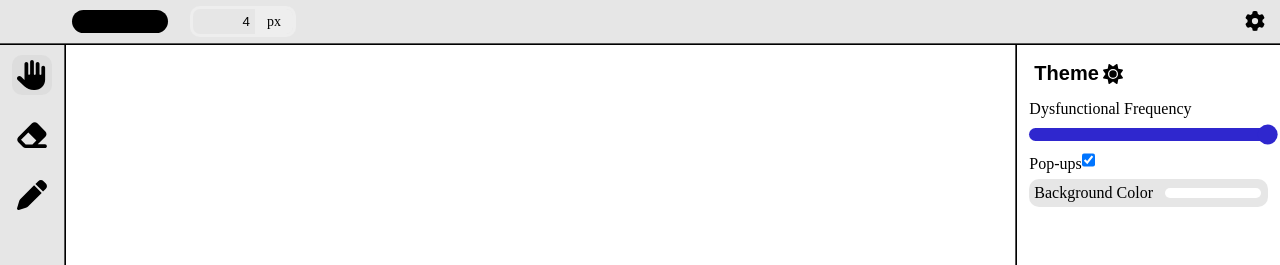
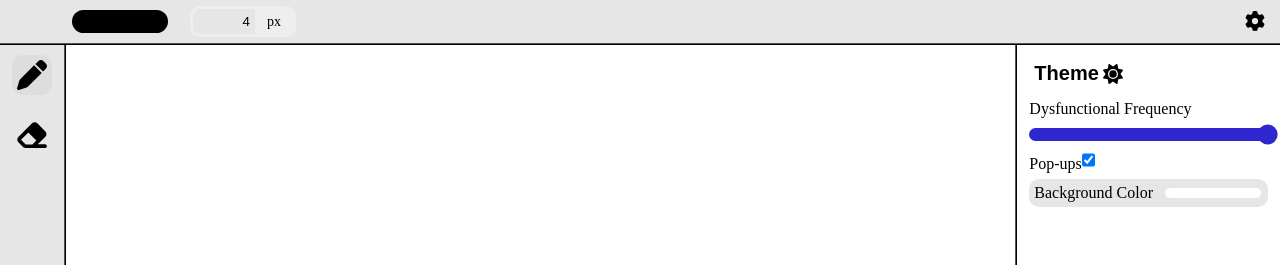
Before and after one commit to ZMensRain/Drawing-Hackathon, a React (Vite) app: page / in a window 1280 px wide. Shown: the top 265 px of the page. Built offline with nearby package versions, Linux system fonts and the light colour scheme.

Commit message:
updated tool bar to remove useless hand and made eraser more useable

```diff
--- a/src/components/eraser.tsx
+++ b/src/components/eraser.tsx
@@ -2,7 +2,7 @@ import { useContext, useEffect } from "react";
 import { settingsContext } from "../context/settingsContext";
 
 const Eraser = () => {
-  const { settings } = useContext(settingsContext);
+  const { settings, setSettings } = useContext(settingsContext);
 
   useEffect(() => {
     if (settings.tool === 1) {
@@ -14,8 +14,9 @@ const Eraser = () => {
       if (ctx == null) return;
       ctx.fillStyle = settings.backgroundColor;
       ctx.fillRect(0, 0, canvas.width, canvas.height);
+      setSettings({ ...settings, tool: 0 });
     }
-  }, [settings.backgroundColor, settings.tool]);
+  }, [setSettings, settings, settings.backgroundColor, settings.tool]);
 
   return null;
 };
--- a/src/components/manageDrawing.tsx
+++ b/src/components/manageDrawing.tsx
@@ -36,6 +36,7 @@ const ManageDrawing = () => {
 
       if (ctx === null) return;
       if (e.buttons !== 1) return;
+      if (settings.tool !== 0) return;
 
       ctx.beginPath();
       ctx.arc(
--- a/src/components/sidebar.tsx
+++ b/src/components/sidebar.tsx
@@ -14,7 +14,7 @@ const SideBar = (props: props) => {
               : "transparent",
         }}
       >
-        <FontAwesomeIcon icon="hand" fontSize={30} />
+        <FontAwesomeIcon icon="pen" fontSize={30} />
       </button>
       <button
         onClick={() => props.setSelected(1)}
@@ -27,17 +27,6 @@ const SideBar = (props: props) => {
       >
         <FontAwesomeIcon icon="eraser" fontSize={30} />
       </button>
-      <button
-        onClick={() => props.setSelected(2)}
-        style={{
-          backgroundColor:
-            props.selectedIndex == 2
-              ? "rgba(156, 156, 156, 0.123)"
-              : "transparent",
-        }}
-      >
-        <FontAwesomeIcon icon="pen" fontSize={30} />
-      </button>
     </div>
   );
 };
```
